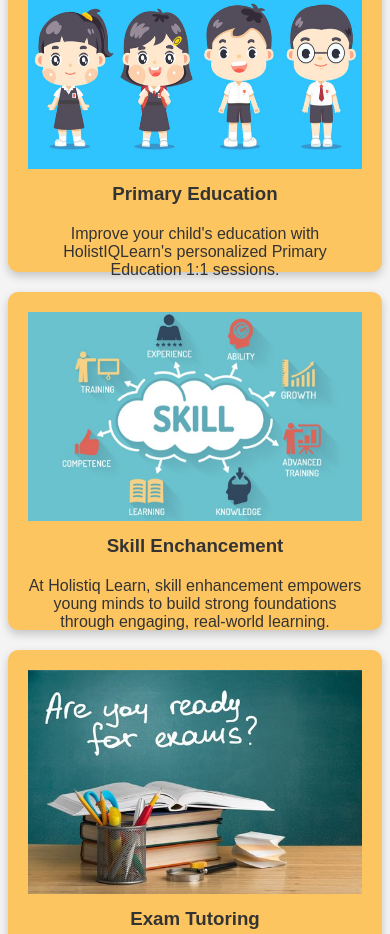
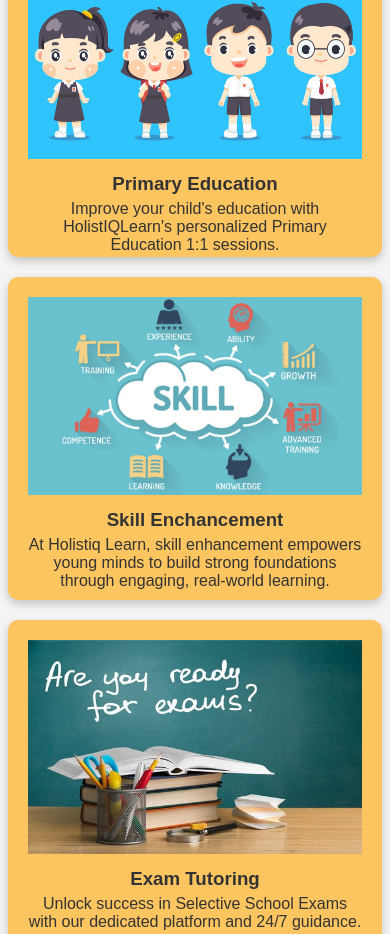
Before and after one commit to kagxxx/HolistIQlearn, a plain HTML site: page index.html in a window 390 px wide. Shown: the part 4497-5431 px from the top of the page. Drawn offline with Linux system fonts and the light colour scheme.

Commit message:
Update styles.css

```diff
--- a/styles.css
+++ b/styles.css
@@ -969,4 +969,7 @@ video {
     margin-top: 20%;
     margin-right: 15%;
   }
+  .card2 p{
+    margin-top: 5px;
+  }
 }
```
